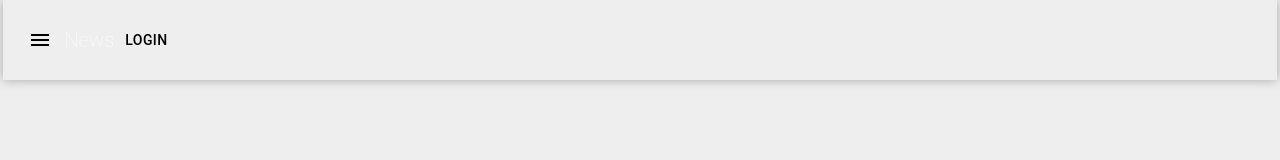
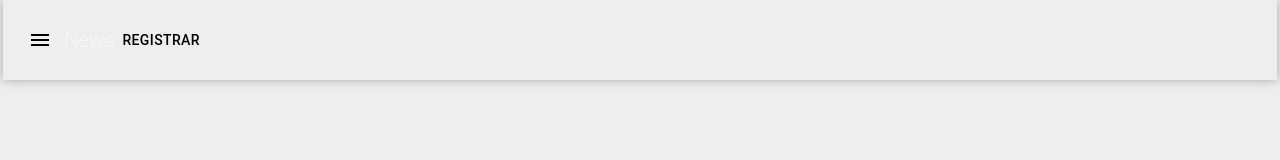
Before and after one commit to MarkRasavong/nanoMovil, a React (Create React App) app in the folder client/: page / in a window 1280 px wide. Shown: the top 160 px of the page. Built offline with nearby package versions, Linux system fonts and the light colour scheme; the HTML template or start-up script is replaced by a standard one.

Commit message:
start routing

```diff
--- a/client/package.json
+++ b/client/package.json
@@ -10,6 +10,8 @@
     "@testing-library/user-event": "^12.8.3",
     "react": "^17.0.2",
     "react-dom": "^17.0.2",
+    "react-router": "^6.0.2",
+    "react-router-dom": "^6.0.2",
     "react-scripts": "4.0.3",
     "web-vitals": "^1.1.2"
   },
--- a/client/src/App.jsx
+++ b/client/src/App.jsx
@@ -1,21 +1,23 @@
 import React from 'react';
 import './App.css';
+import { Route, BrowserRouter, Routes } from 'react-router-dom';
+
 import Footer from './components/Footer/Footer';
-import Hero from './components/Hero/Hero';
-import HeroMoviles from './components/HeroMoviles/HeroMoviles';
-import HeroTarifas from './components/HeroTarifas/HeroTarifas';
 import Navbar from './components/Navbar/Navbar';
+import Main from './components/SectionsMain/Main';
+import ApplicationForm from './components/ApplicationForm/ApplicationForm';
 
 
 const App = () => {
     return (
-        <div>
+        <BrowserRouter>
             <Navbar />
-            <Hero />
-            <HeroTarifas />
-            <HeroMoviles />
+                <Routes>
+                    <Route path='/' element={<Main />} />
+                    <Route path='/registration' element={<ApplicationForm />} />
+                </Routes>
             <Footer />
-        </div>
+        </BrowserRouter>
     )
 }
 
--- a/client/src/components/Navbar/Navbar.jsx
+++ b/client/src/components/Navbar/Navbar.jsx
@@ -1,6 +1,7 @@
 import { AppBar, Box, Button, IconButton, Toolbar, Typography } from '@material-ui/core';
 import MenuIcon from '@material-ui/icons/Menu';
 import React from 'react';
+import { Link } from 'react-router-dom';
 import useStyles from './styles';
 
 const Navbar = () => {
@@ -22,7 +23,7 @@ const Navbar = () => {
                     <Typography className={classes.navtext} variant='h6' component='div' sx={{ flexGrow: 1 }}>
                         News
                     </Typography>
-                    <Button color='inherit'>Login</Button>
+                    <Button color='inherit' component={Link} to='/registration'>Registrar</Button>
                 </Toolbar>
             </header>
         </Box>
--- a/client/src/components/HeroMoviles/HeroMoviles.jsx
+++ b/client/src/components/SectionsMain/HeroMoviles/HeroMoviles.jsx
@@ -1,6 +1,6 @@
 import { Grid, Typography } from '@material-ui/core';
 import React from 'react';
-import Tarjeta from '../Tarjeta/Tarjeta';
+import Tarjeta from '../../Tarjeta/Tarjeta';
 import useStyles from './styles';
 
 const HeroMoviles = () => {
--- a/client/src/components/HeroTarifas/HeroTarifas.jsx
+++ b/client/src/components/SectionsMain/HeroTarifas/HeroTarifas.jsx
@@ -1,6 +1,6 @@
-import { Box, Grid, Typography } from '@material-ui/core';
+import { Grid, Typography } from '@material-ui/core';
 import React from 'react';
-import Tarjeta from '../Tarjeta/Tarjeta';
+import Tarjeta from '../../Tarjeta/Tarjeta';
 import useStyles from './styles';
 
 const HeroTarifas = () => {
--- /dev/null
+++ b/client/src/components/SectionsMain/Main.jsx
@@ -0,0 +1,14 @@
+import React from 'react';
+import Hero from './Hero';
+import HeroMoviles from './HeroMoviles/HeroMoviles';
+import HeroTarifas from './HeroTarifas/HeroTarifas';
+
+const Main = () => (
+        <div>
+            <Hero />
+            <HeroTarifas/>
+            <HeroMoviles/>
+        </div>
+)
+
+export default Main;
```
Also changed, not shown: client/src/components/SectionsMain/Hero.jsx (renamed from client/src/components/Hero/Hero.jsx), client/src/components/SectionsMain/HeroMoviles/styles.js (renamed from client/src/components/HeroMoviles/styles.js), client/src/components/SectionsMain/HeroTarifas/styles.js (renamed from client/src/components/HeroTarifas/styles.js), client/src/components/SectionsMain/styles.js (renamed from client/src/components/Hero/styles.js), client/src/img/orange1.png (deleted), 1 other file (tests, documents, lock files or other folders).
